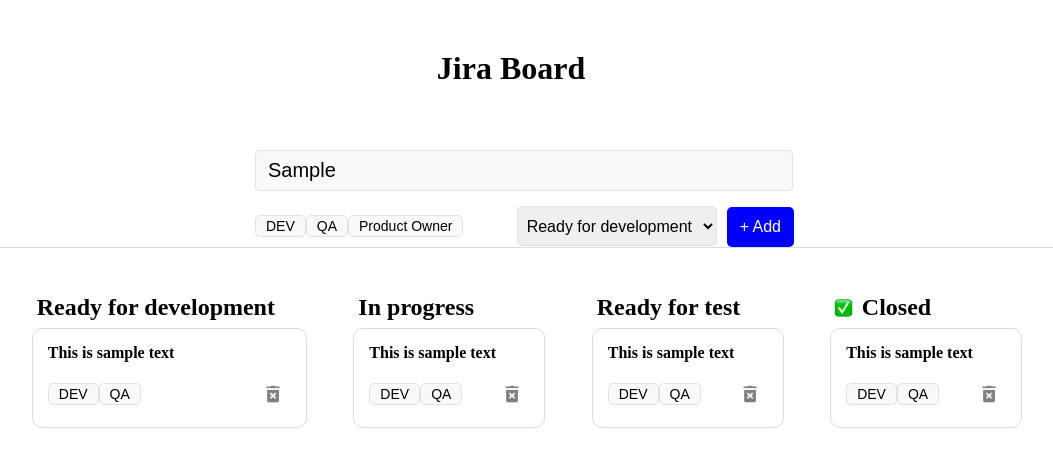
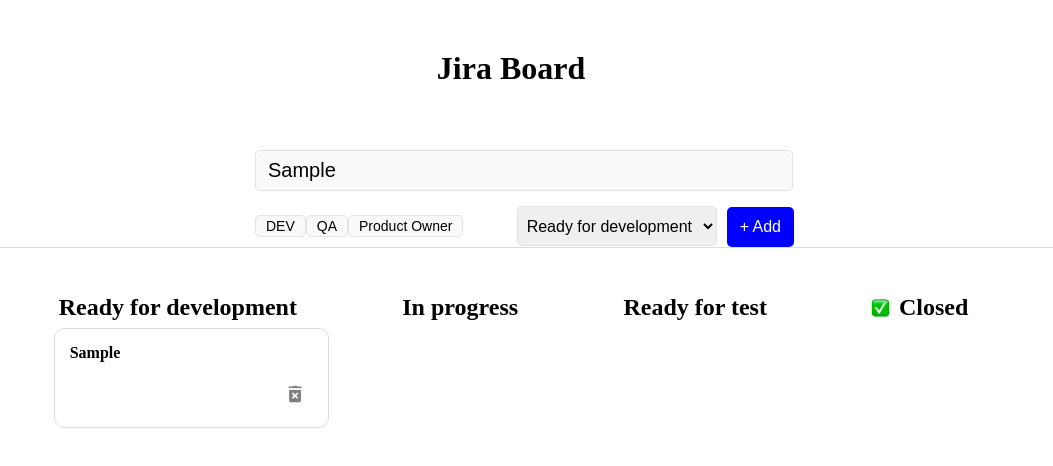
Before and after one commit to avinashsinghrathore/jiraboard, a React (Vite) app: page / in a window 1280 px wide. Both pictures are taken after typing "Sample" into the empty fields and a click on the button "+ Add". Shown: the top 466 px of the page, without its empty margins (129-1182 px from the left). Built offline with nearby package versions, Linux system fonts and the light colour scheme.

Commit message:
added functionality such as card filteration on basis of status

```diff
--- a/src/App.jsx
+++ b/src/App.jsx
@@ -1,19 +1,35 @@
-import React from "react";
+import React, { useState } from "react";
 import "./App.css";
 import TaskForm from "./components/TaskForm";
 import TaskColumn from "./components/TaskColumn";
 import closedIcon from "./assets/icon_ok.jpg";
 
 function App() {
+  const [tasks, setTasks] = useState([]);
+  // console.log(tasks);
+
   return (
     <div className="app">
       <h1 style={{ textAlign: "center", margin: "50px" }}>Jira Board</h1>
-      <TaskForm />
+      <TaskForm setTasks={setTasks} />
       <main className="app_main">
-        <TaskColumn title="Ready for development" />
-        <TaskColumn title="In progress" />
-        <TaskColumn title="Ready for test" />
-        <TaskColumn title="Closed" icon={closedIcon} />
+        <TaskColumn
+          title="Ready for development"
+          tasks={tasks}
+          status="Ready for development"
+        />
+        <TaskColumn title="In progress" tasks={tasks} status="In progress" />
+        <TaskColumn
+          title="Ready for test"
+          tasks={tasks}
+          status="Ready for test"
+        />
+        <TaskColumn
+          title="Closed"
+          icon={closedIcon}
+          tasks={tasks}
+          status="Closed"
+        />
       </main>
     </div>
   );
--- a/src/components/TaskCard.jsx
+++ b/src/components/TaskCard.jsx
@@ -3,14 +3,15 @@
 import deleteIcon from "../assets/iconsdelete.png";
 import "./TaskCard.css";
 
-function TaskCard() {
+function TaskCard({ title, tags }) {
   return (
     <article className="task_card">
-      <p className="task_text">This is sample text</p>
+      <p className="task_text">{title}</p>
       <div className="task_card_bottom_line">
         <div className="task_card_tags">
-          <Tag tagName="DEV" />
-          <Tag tagName="QA" />
+          {tags.map((tag, index) => (
+            <Tag key={index} tagName={tag} selected />
+          ))}
         </div>
         <div className="task_delete">
           <img src={deleteIcon} alt="" className="delete_icon" />
--- a/src/components/TaskColumn.jsx
+++ b/src/components/TaskColumn.jsx
@@ -2,15 +2,20 @@
 import "./TaskColumn.css";
 import TaskCard from "./TaskCard";
 
-function TaskColumn(props) {
+function TaskColumn({ title, tasks, status, icon }) {
   return (
     <>
       <section className="task_column">
         <h2 className="task_column_heading">
-          <img src={props.icon} alt="" className="task_column_icon" />
-          {props.title}
+          <img src={icon} alt="" className="task_column_icon" />
+          {title}
         </h2>
-        <TaskCard />
+        {tasks.map(
+          (task, index) =>
+            task.status === status && (
+              <TaskCard key={index} title={task.task} tags={task.tags} />
+            ),
+        )}
       </section>
     </>
   );
--- a/src/components/TaskForm.jsx
+++ b/src/components/TaskForm.jsx
@@ -3,7 +3,7 @@
 import Tag from "./Tag";
 import { useState } from "react";
 
-function TaskForm() {
+function TaskForm({ setTasks }) {
   const [taskData, setTaskData] = useState({
     task: "",
     status: "Ready for development",
@@ -23,7 +23,10 @@
 
   function handleSubmit(e) {
     e.preventDefault();
-    console.log(taskData);
+    setTasks((prev) => {
+      return [...prev, taskData];
+    });
+    // console.log(taskData);
   }
 
   function selectedTag(tag) {
@@ -35,7 +38,7 @@
       return { ...prev, tags };
     });
   }
-  console.log(taskData);
+  // console.log(taskData);
 
   return (
     <header className="app_header">
```
